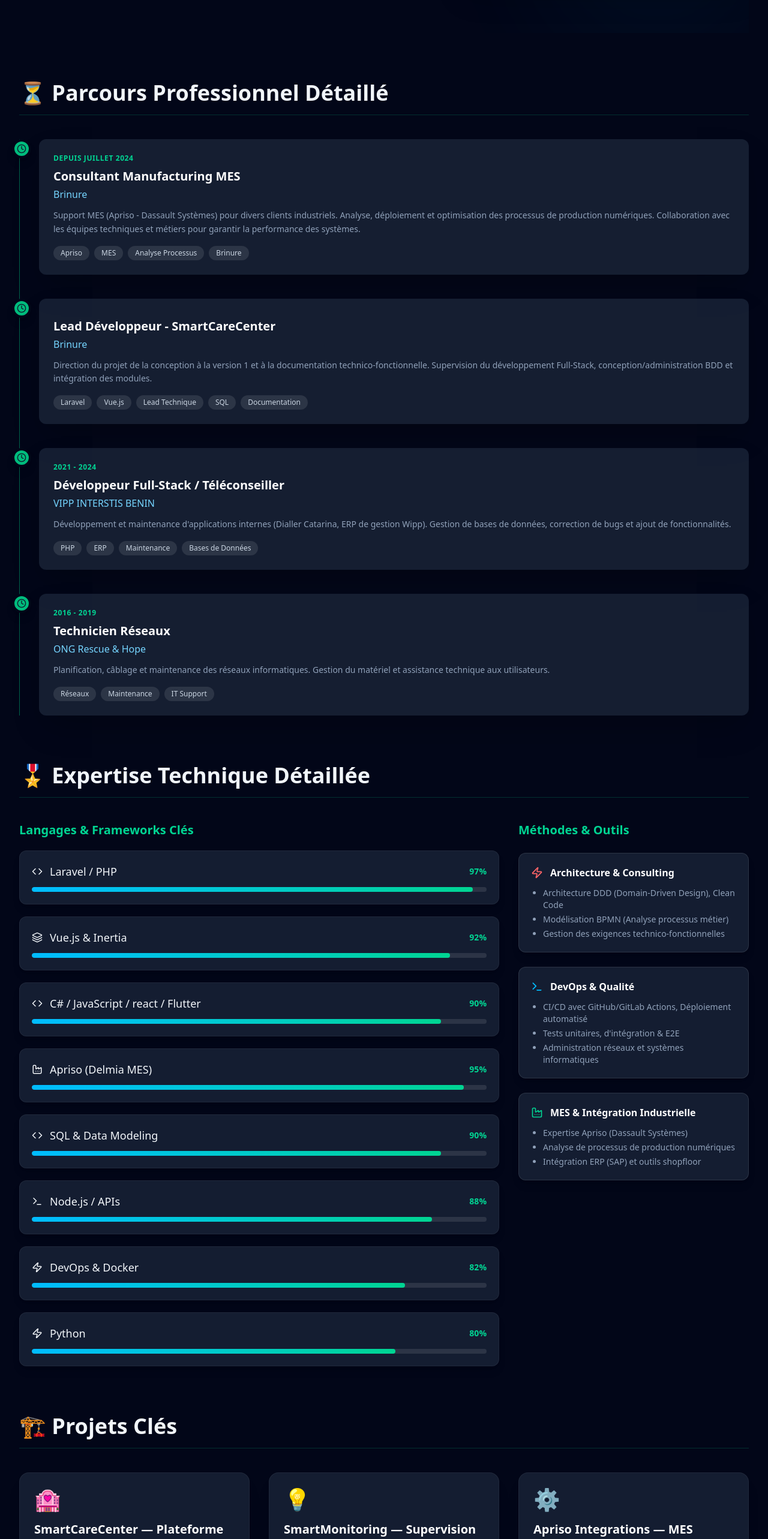
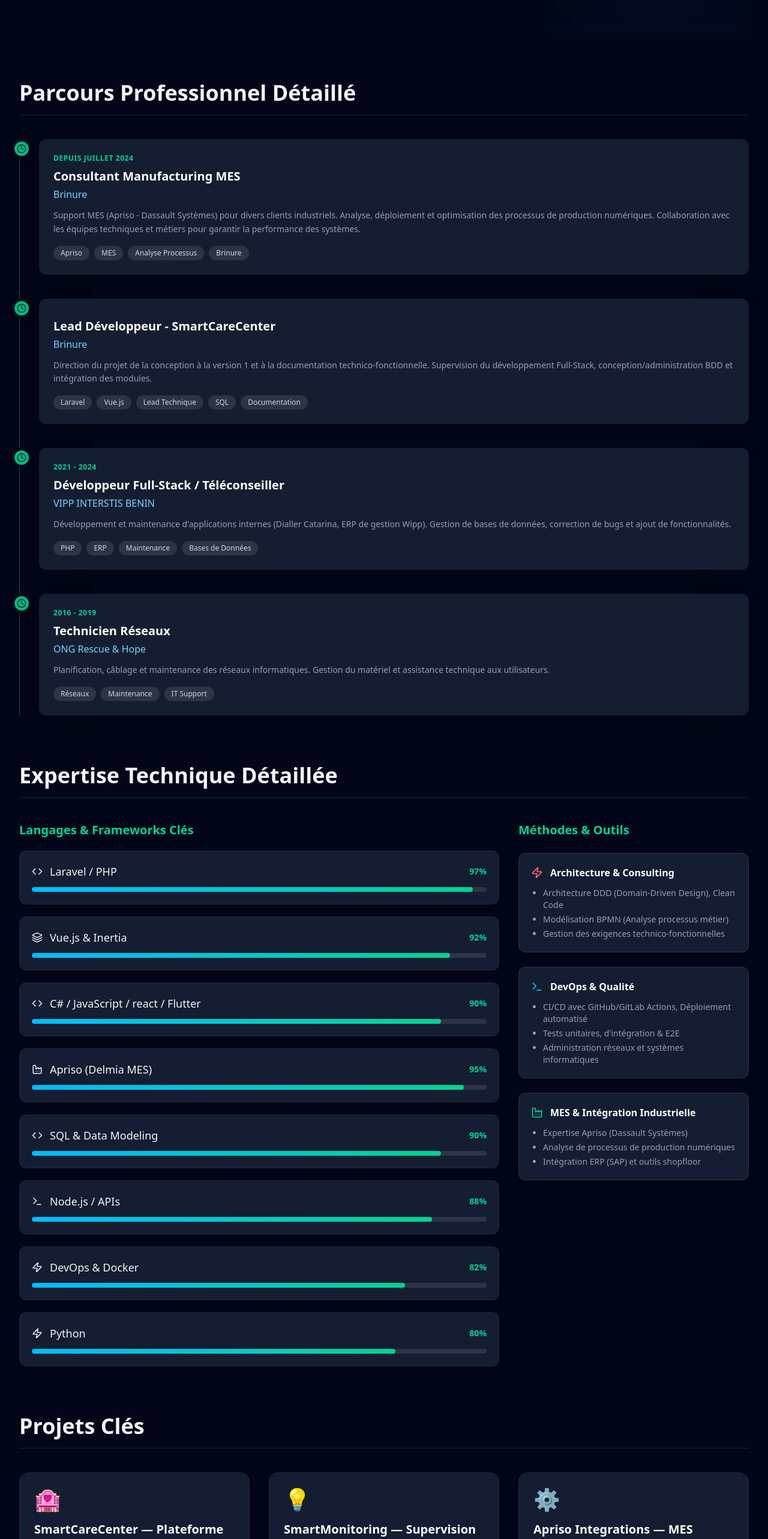
Before and after one commit to Oswald-LEXPERT/Portfolio_Oswald, a React (Vite) app: page / in a window 1280 px wide. Shown: the part 860-3426 px from the top of the page at 60% size. Built offline with nearby package versions, Linux system fonts and the light colour scheme.

Commit message:
Supression certains héroicons

```diff
--- a/src/components/Portfolio.jsx
+++ b/src/components/Portfolio.jsx
@@ -249,7 +249,7 @@
 
         {/* NOUVELLE SECTION : PARCOURS PROFESSIONNEL (TIMELINE) */}
         <section id="experience" className="mt-20">
-            <motion.h2 initial={{ opacity: 0, y: 30 }} whileInView={{ opacity: 1, y: 0 }} viewport={{ once: true }} transition={{ duration: 0.5 }} className="text-4xl font-bold mb-10 border-b border-emerald-400/20 pb-4">⏳ Parcours Professionnel Détaillé</motion.h2>
+            <motion.h2 initial={{ opacity: 0, y: 30 }} whileInView={{ opacity: 1, y: 0 }} viewport={{ once: true }} transition={{ duration: 0.5 }} className="text-4xl font-bold mb-10 border-b border-emerald-400/20 pb-4">Parcours Professionnel Détaillé</motion.h2>
 
             <div className="relative border-l border-emerald-500/50 space-y-10 pl-8">
                 {experienceTimeline.map((exp, index) => (
@@ -287,7 +287,7 @@
 
         {/* SKILLS AMÉLIORÉES (avec Stacks) */}
         <section id="skills" className="mt-20">
-            <motion.h2 initial={{ opacity: 0, y: 30 }} whileInView={{ opacity: 1, y: 0 }} viewport={{ once: true }} transition={{ duration: 0.5 }} className="text-4xl font-bold mb-10 border-b border-emerald-400/20 pb-4">🎖️ Expertise Technique Détaillée</motion.h2>
+            <motion.h2 initial={{ opacity: 0, y: 30 }} whileInView={{ opacity: 1, y: 0 }} viewport={{ once: true }} transition={{ duration: 0.5 }} className="text-4xl font-bold mb-10 border-b border-emerald-400/20 pb-4">Expertise Technique Détaillée</motion.h2>
             <div className="grid md:grid-cols-3 gap-8">
 
                 {/* 1. Barres de Compétences */}
@@ -326,7 +326,7 @@
 
         {/* PROJECTS (Reste la même structure) */}
         <section id="projects" className="mt-20">
-          <motion.h2 initial={{ opacity: 0, y: 30 }} whileInView={{ opacity: 1, y: 0 }} viewport={{ once: true }} transition={{ duration: 0.5 }} className="text-4xl font-bold mb-10 border-b border-emerald-400/20 pb-4">🏗️ Projets Clés</motion.h2>
+          <motion.h2 initial={{ opacity: 0, y: 30 }} whileInView={{ opacity: 1, y: 0 }} viewport={{ once: true }} transition={{ duration: 0.5 }} className="text-4xl font-bold mb-10 border-b border-emerald-400/20 pb-4">Projets Clés</motion.h2>
           <motion.div initial="hidden" whileInView="show" viewport={{ once: true }} variants={containerVariants} className="grid md:grid-cols-3 gap-8">
             {projects.map((p, index) => (
               <motion.article
```
